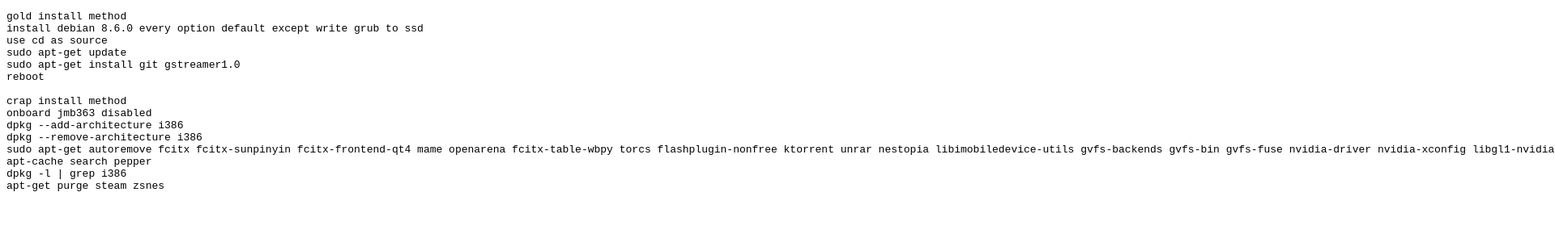
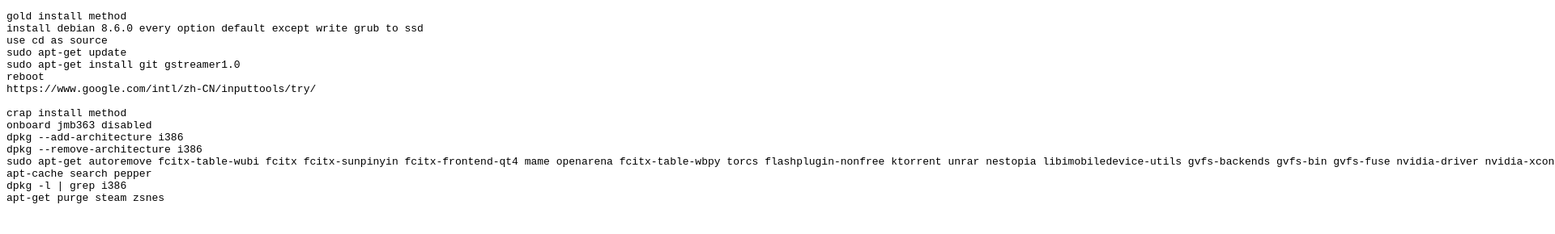
Before and after one commit to cuthead/cuthead.github.io, a plain HTML site: page debianapps/index.html in a window 1280 px wide. Shown: the top 290 px of the page at 81% size, 1920 px wide, since content can reach past the window. Drawn offline with Linux system fonts and the light colour scheme.

Commit message:
update inputtools

```diff
--- a/debianapps/index.html
+++ b/debianapps/index.html
@@ -12,12 +12,13 @@ use cd as source
 sudo apt-get update
 sudo apt-get install git gstreamer1.0
 reboot
+https://www.google.com/intl/zh-CN/inputtools/try/
 
 crap install method
 onboard jmb363 disabled
 dpkg --add-architecture i386
 dpkg --remove-architecture i386
-sudo apt-get autoremove fcitx fcitx-sunpinyin fcitx-frontend-qt4 mame openarena fcitx-table-wbpy torcs flashplugin-nonfree ktorrent unrar nestopia libimobiledevice-utils gvfs-backends gvfs-bin gvfs-fuse nvidia-driver nvidia-xconfig libgl1-nvidia-glx:i386 pepperflashplugin-nonfree chromium transmission zsnes
+sudo apt-get autoremove fcitx-table-wubi fcitx fcitx-sunpinyin fcitx-frontend-qt4 mame openarena fcitx-table-wbpy torcs flashplugin-nonfree ktorrent unrar nestopia libimobiledevice-utils gvfs-backends gvfs-bin gvfs-fuse nvidia-driver nvidia-xconfig libgl1-nvidia-glx:i386 pepperflashplugin-nonfree chromium transmission zsnes
 apt-cache search pepper
 dpkg -l | grep i386
 apt-get purge steam zsnes
```
